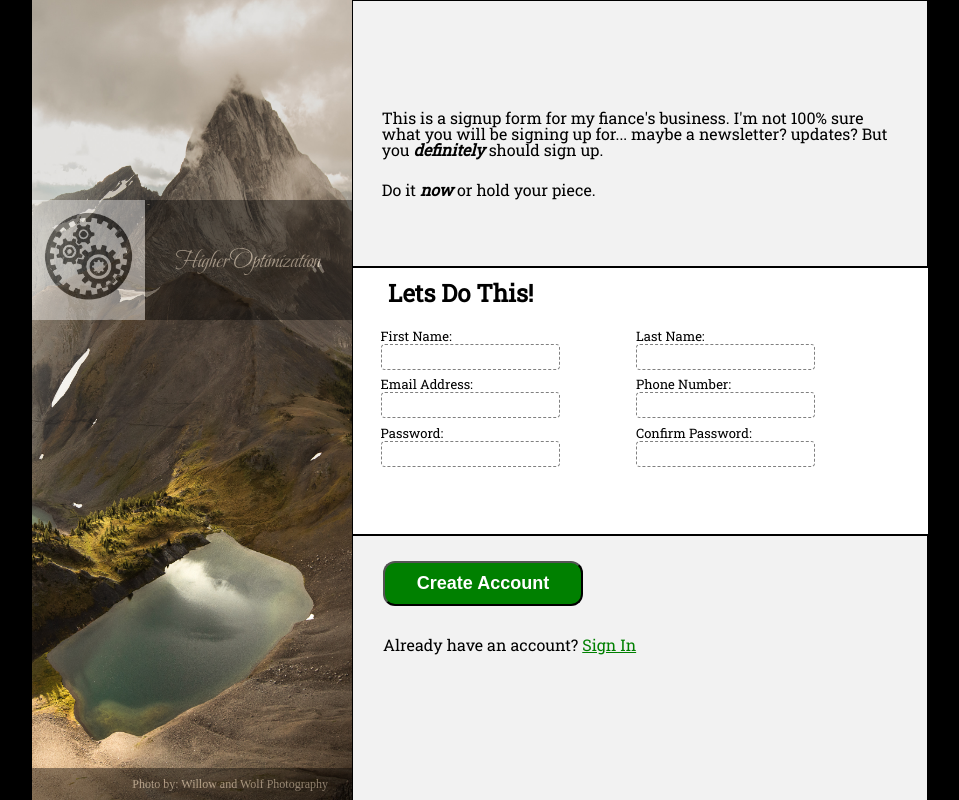
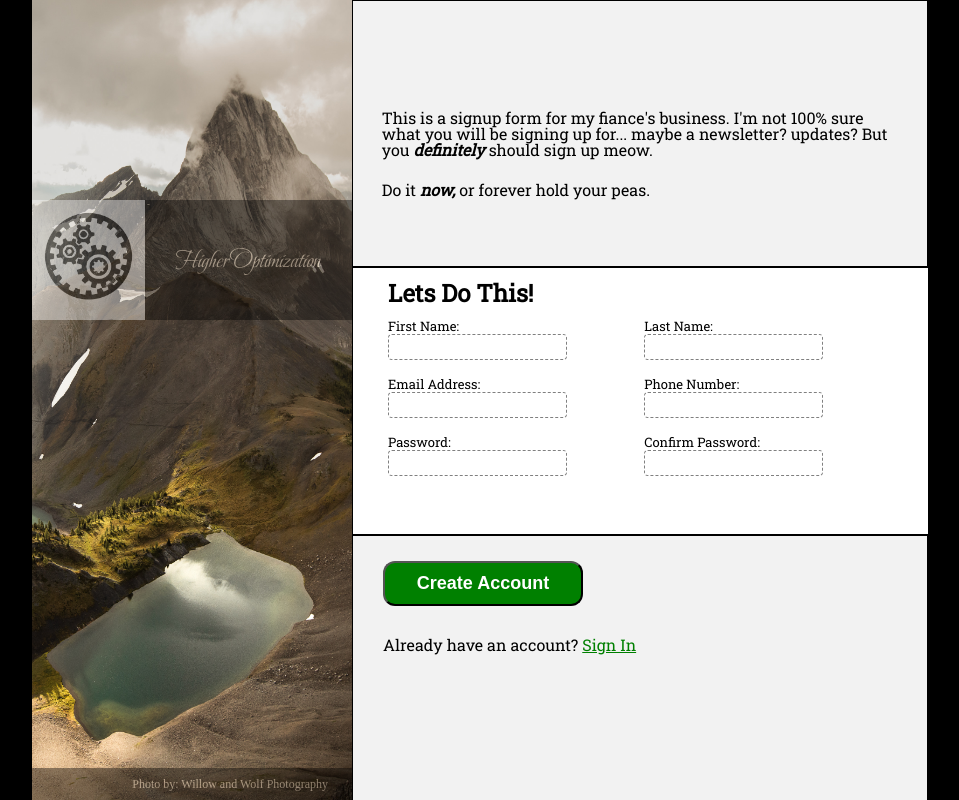
Before and after one commit to Daver067/higher-optimization-signup, a plain HTML site: page index.html in a window 1280 px wide. Shown: the whole page, without its empty margins (160-1119 px from the left). Drawn offline with Linux system fonts and the light colour scheme.

Commit message:
finished cleaning up the form styling. added a invalid class, and a little more styling to buttons. Finished product

```diff
--- a/index.html
+++ b/index.html
@@ -24,9 +24,9 @@
             <div class="top-container">
                 <p>This is a signup form for my fiance's business. I'm not 100% sure what
                     you will be signing up for... maybe a newsletter? updates? But you <span>definitely</span>
-                    should sign up.
+                    should sign up meow.
                 </p>
-                <p>Do it <span>now</span> or hold your piece.</p>
+                <p>Do it <span>now,</span> or forever hold your peas.</p>
             </div>
 
             <div class="middle-container">
--- a/styles.css
+++ b/styles.css
@@ -137,14 +137,17 @@ span {
     display: flex;
     flex-direction: column;
     justify-content: space-evenly;
+    gap: 12%;
     font-size: small;
 }
 
 .form div {
+    padding-left: 17.5px;
+    padding-right: 15%;
     display: flex;
     flex-direction: row;
-    justify-content: space-evenly;
-    gap: 10%;
+    justify-content: space-between;
+    gap: -5%;
 }
 
 .form .inner {
@@ -160,9 +163,14 @@ span {
 }
 input:focus {
     background-color: #F8F8F8;
+    outline: none;
+    border: 1px solid blue;
 }
 
-
+input:invalid {
+    outline: none;
+    border: 1px solid red;
+}
 
 
 
@@ -184,6 +192,10 @@ button {
     font-weight: bolder;
     font-size: large;
 }
+button:hover {
+    cursor: pointer;
+    color: lightgreen;
+}
 
 a:link {
     color: green;
```
